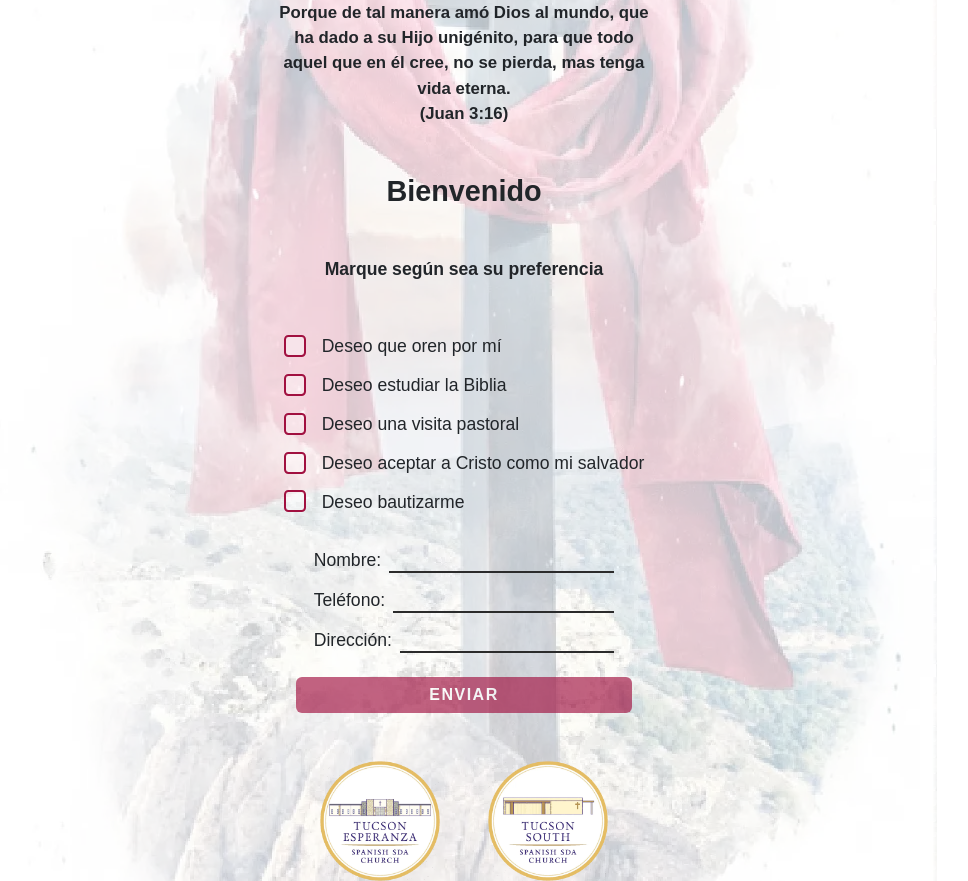
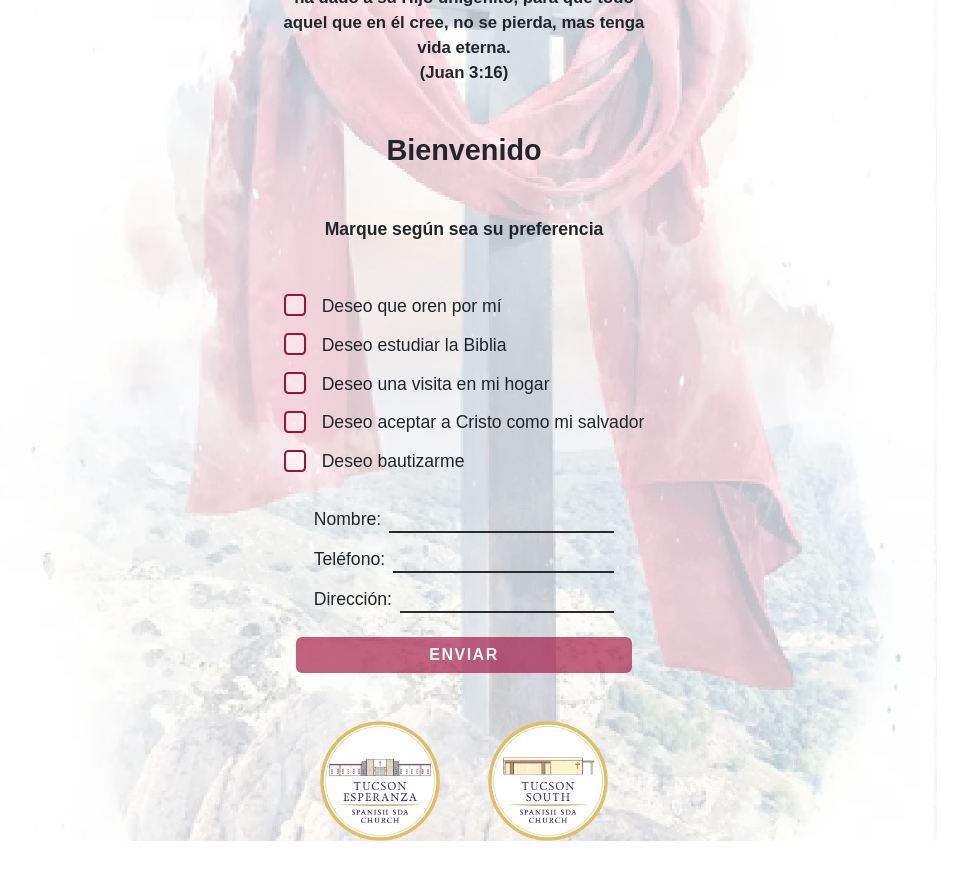
Before and after one commit to NermFrontDev/ptr-contact, an Angular app: page / in a window 1280 px wide. Shown: the whole page, without its empty margins (176-1144 px from the left). After the commit the page ends 841 px from the top, so only its background shows below. Built offline with nearby package versions, Linux system fonts and the light colour scheme.

Commit message:
:speech_balloon: Label and styles updates

```diff
--- a/src/app/app.component.scss
+++ b/src/app/app.component.scss
@@ -1,11 +1,12 @@
 .container-invitation {
+    height: 100%;
     p {
       font-family: 'Montserrat', sans-serif;
       font-weight: 600;
       font-size: 1.05rem;
     }
     .title-invitation {
-      font-weight: 600;
+      font-weight: 700;
       font-size: 1.8rem;
     }
     .subtitle {
--- a/src/app/app.component.ts
+++ b/src/app/app.component.ts
@@ -30,7 +30,7 @@ export class AppComponent {
   optionsLabels: string[] = [
     'Deseo que oren por mí',
     'Deseo estudiar la Biblia',
-    'Deseo una visita pastoral',
+    'Deseo una visita en mi hogar',
     'Deseo aceptar a Cristo como mi salvador',
     'Deseo bautizarme',
   ];
```
